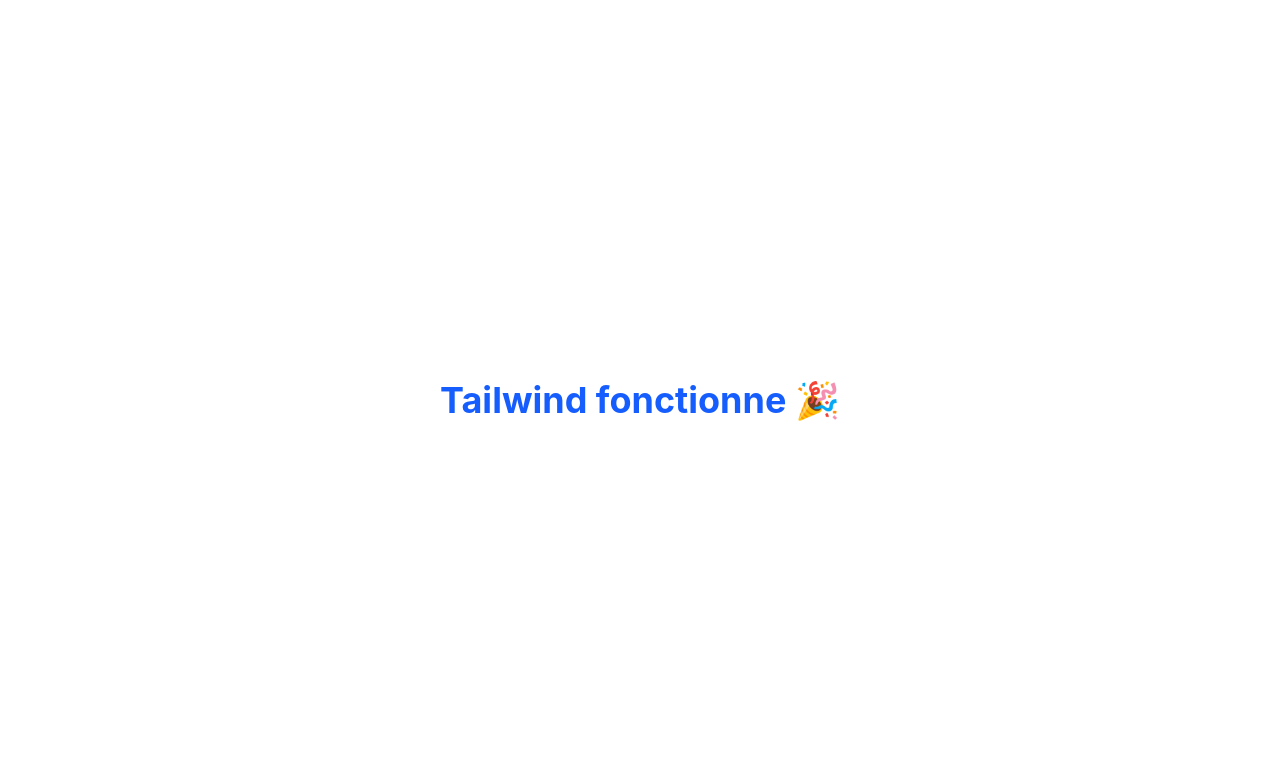
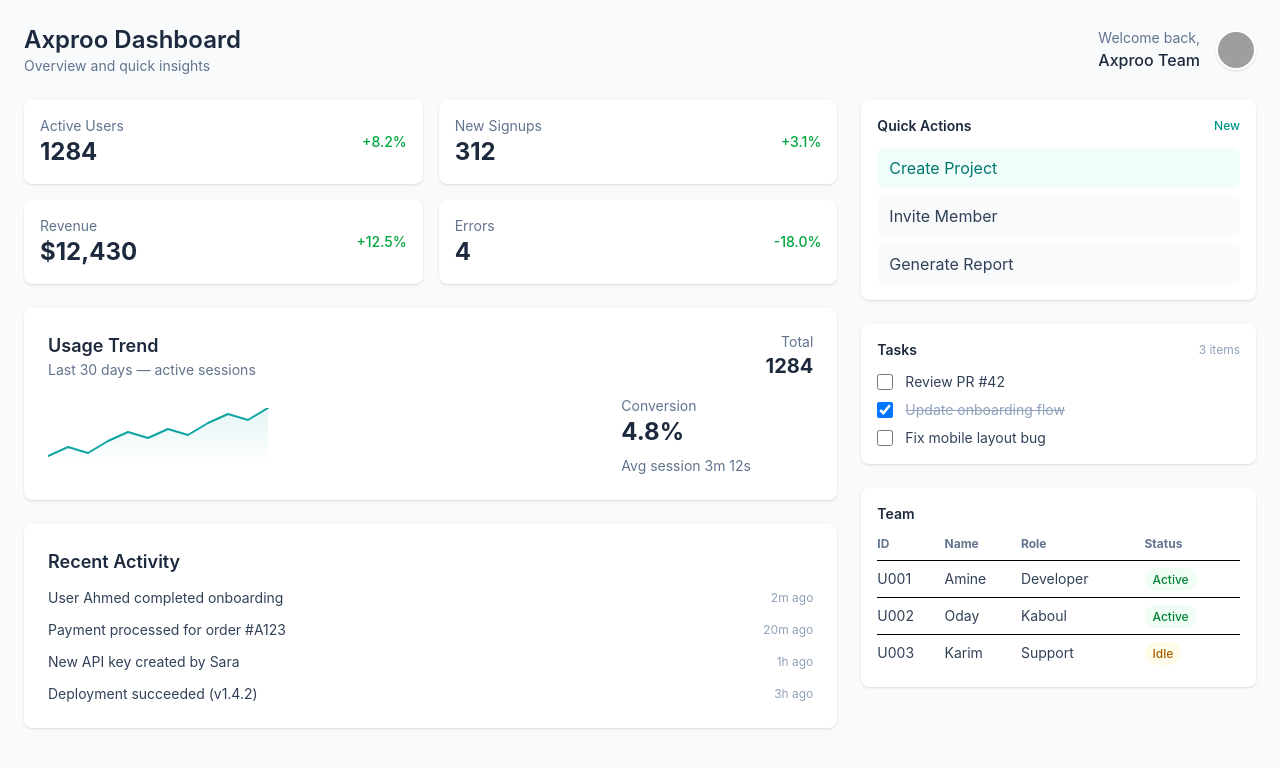
Before and after one commit to axproo/StageManager, a Vue app in the folder frontend/: page / in a window 1280 px wide. Shown: the top 768 px of the page. Built offline with nearby package versions, Linux system fonts and the light colour scheme; grey boxes are pictures that could not be loaded.

Commit message:
Ajout Khalil

```diff
--- a/frontend/package.json
+++ b/frontend/package.json
@@ -18,7 +18,7 @@
     "@vitejs/plugin-vue": "^6.0.7",
     "@vue/tsconfig": "^0.9.1",
     "typescript": "~6.0.2",
-    "vite": "^8.1.1",
+    "vite": "^8.1.4",
     "vue-tsc": "^3.3.5"
   }
 }
--- a/frontend/src/App.vue
+++ b/frontend/src/App.vue
@@ -1,11 +1,203 @@
 <script setup lang="ts">
+import { ref, computed } from 'vue'
 
+/** Sample reactive data */
+const user = {
+  name: 'Axproo Team',
+  avatar: 'https://ui-avatars.com/api/?name=Axproo&background=0D9488&color=fff'
+}
+
+/** KPI cards */
+const kpis = ref([
+  { id: 1, title: 'Active Users', value: 1284, delta: '+8.2%' },
+  { id: 2, title: 'New Signups', value: 312, delta: '+3.1%' },
+  { id: 3, title: 'Revenue', value: '$12,430', delta: '+12.5%' },
+  { id: 4, title: 'Errors', value: 4, delta: '-18.0%' }
+])
+
+/** Sparkline data (simple numbers) */
+const sparkData = ref([12, 18, 14, 22, 28, 24, 30, 26, 34, 40, 36, 44])
+
+/** Recent activity */
+const activities = ref([
+  { id: 1, text: 'User Ahmed completed onboarding', time: '2m ago' },
+  { id: 2, text: 'Payment processed for order #A123', time: '20m ago' },
+  { id: 3, text: 'New API key created by Sara', time: '1h ago' },
+  { id: 4, text: 'Deployment succeeded (v1.4.2)', time: '3h ago' }
+])
+
+/** Tasks */
+const tasks = ref([
+  { id: 1, title: 'Review PR #42', done: false },
+  { id: 2, title: 'Update onboarding flow', done: true },
+  { id: 3, title: 'Fix mobile layout bug', done: false }
+])
+
+/** Table rows */
+const users = ref([
+  { id: 'U001', name: 'Amine', role: 'Developer', status: 'Active' },
+  { id: 'U002', name: 'Oday', role: 'Kaboul', status: 'Active' },
+  { id: 'U003', name: 'Karim', role: 'Support', status: 'Idle' }
+])
+
+/** Derived values */
+const totalUsers = computed(() => kpis.value.find(k => k.title === 'Active Users')?.value ?? 0)
+
+/** Helpers for sparkline SVG */
+function sparkPath(values: number[], width = 220, height = 48) {
+  if (!values.length) return ''
+  const max = Math.max(...values)
+  const min = Math.min(...values)
+  const len = values.length
+  const step = width / (len - 1)
+  const points = values.map((v, i) => {
+    const x = i * step
+    const y = height - ((v - min) / (max - min || 1)) * height
+    return `${x},${y}`
+  })
+  return `M ${points.join(' L ')}`
+}
 </script>
 
 <template>
-  <div class="min-h-screen flex items-center justify-center">
-    <h1 class="text-4xl font-bold text-blue-600">
-      Tailwind fonctionne 🎉
-    </h1>
+  <div class="p-6 bg-slate-50 min-h-screen">
+    <!-- Header -->
+    <header class="flex items-center justify-between mb-6">
+      <div>
+        <h2 class="text-2xl font-semibold text-slate-800">Axproo Dashboard</h2>
+        <p class="text-sm text-slate-500">Overview and quick insights</p>
+      </div>
+      <div class="flex items-center gap-4">
+        <div class="text-right">
+          <div class="text-sm text-slate-500">Welcome back,</div>
+          <div class="font-medium text-slate-800">{{ user.name }}</div>
+        </div>
+        <img :src="user.avatar" alt="avatar" class="w-10 h-10 rounded-full border-2 border-white shadow-sm" />
+      </div>
+    </header>
+
+    <!-- Grid -->
+    <main class="grid grid-cols-1 lg:grid-cols-12 gap-6">
+      <!-- Left: KPIs + Chart -->
+      <section class="lg:col-span-8 space-y-6">
+        <!-- KPI cards -->
+        <div class="grid grid-cols-1 sm:grid-cols-2 gap-4">
+          <div v-for="k in kpis" :key="k.id" class="bg-white p-4 rounded-lg shadow-sm flex items-center justify-between">
+            <div>
+              <div class="text-sm text-slate-500">{{ k.title }}</div>
+              <div class="text-2xl font-bold text-slate-800">{{ k.value }}</div>
+            </div>
+            <div class="text-sm text-green-600 font-medium">{{ k.delta }}</div>
+          </div>
+        </div>
+
+        <!-- Main card with sparkline -->
+        <div class="bg-white p-6 rounded-lg shadow-sm">
+          <div class="flex items-start justify-between mb-4">
+            <div>
+              <h3 class="text-lg font-semibold text-slate-800">Usage Trend</h3>
+              <p class="text-sm text-slate-500">Last 30 days — active sessions</p>
+            </div>
+            <div class="text-right">
+              <div class="text-sm text-slate-500">Total</div>
+              <div class="text-xl font-bold text-slate-800">{{ totalUsers }}</div>
+            </div>
+          </div>
+
+          <!-- Sparkline + stats -->
+          <div class="flex items-center gap-6">
+            <div class="flex-1">
+              <svg :width="240" :height="56" class="w-full h-14">
+                <path :d="sparkPath(sparkData, 220, 48)" fill="none" stroke="#0ea5a4" stroke-width="2" stroke-linecap="round" stroke-linejoin="round" />
+                <linearGradient id="g" x1="0" x2="0" y1="0" y2="1">
+                  <stop offset="0%" stop-color="#0ea5a4" stop-opacity="0.12" />
+                  <stop offset="100%" stop-color="#0ea5a4" stop-opacity="0" />
+                </linearGradient>
+                <path :d="sparkPath(sparkData, 220, 48) + ' L 220 56 L 0 56 Z'" fill="url(#g)" opacity="0.9" />
+              </svg>
+            </div>
+
+            <div class="w-48">
+              <div class="text-sm text-slate-500">Conversion</div>
+              <div class="text-2xl font-bold text-slate-800">4.8%</div>
+              <div class="text-sm text-slate-500 mt-2">Avg session 3m 12s</div>
+            </div>
+          </div>
+        </div>
+
+        <!-- Recent activity -->
+        <div class="bg-white p-6 rounded-lg shadow-sm">
+          <h3 class="text-lg font-semibold text-slate-800 mb-3">Recent Activity</h3>
+          <ul class="space-y-3">
+            <li v-for="a in activities" :key="a.id" class="flex items-center justify-between">
+              <div class="text-sm text-slate-700">{{ a.text }}</div>
+              <div class="text-xs text-slate-400">{{ a.time }}</div>
+            </li>
+          </ul>
+        </div>
+      </section>
+
+      <!-- Right: Tasks + Table -->
+      <aside class="lg:col-span-4 space-y-6">
+        <!-- Quick actions -->
+        <div class="bg-white p-4 rounded-lg shadow-sm">
+          <div class="flex items-center justify-between mb-3">
+            <h4 class="text-sm font-semibold text-slate-800">Quick Actions</h4>
+            <button class="text-xs text-teal-600 font-medium">New</button>
+          </div>
+          <div class="flex flex-col gap-2">
+            <button class="w-full text-left px-3 py-2 rounded-md bg-teal-50 text-teal-700 hover:bg-teal-100">Create Project</button>
+            <button class="w-full text-left px-3 py-2 rounded-md bg-slate-50 text-slate-700 hover:bg-slate-100">Invite Member</button>
+            <button class="w-full text-left px-3 py-2 rounded-md bg-slate-50 text-slate-700 hover:bg-slate-100">Generate Report</button>
+          </div>
+        </div>
+
+        <!-- Tasks -->
+        <div class="bg-white p-4 rounded-lg shadow-sm">
+          <div class="flex items-center justify-between mb-3">
+            <h4 class="text-sm font-semibold text-slate-800">Tasks</h4>
+            <div class="text-xs text-slate-400">{{ tasks.length }} items</div>
+          </div>
+          <ul class="space-y-2">
+            <li v-for="t in tasks" :key="t.id" class="flex items-center gap-3">
+              <input type="checkbox" v-model="t.done" class="h-4 w-4 text-teal-600 rounded" />
+              <div :class="['text-sm', t.done ? 'line-through text-slate-400' : 'text-slate-700']">{{ t.title }}</div>
+            </li>
+          </ul>
+        </div>
+
+        <!-- Users table -->
+        <div class="bg-white p-4 rounded-lg shadow-sm">
+          <h4 class="text-sm font-semibold text-slate-800 mb-3">Team</h4>
+          <table class="w-full text-sm">
+            <thead>
+              <tr class="text-left text-xs text-slate-500">
+                <th class="pb-2">ID</th>
+                <th class="pb-2">Name</th>
+                <th class="pb-2">Role</th>
+                <th class="pb-2">Status</th>
+              </tr>
+            </thead>
+            <tbody>
+              <tr v-for="u in users" :key="u.id" class="border-t">
+                <td class="py-2 text-slate-700">{{ u.id }}</td>
+                <td class="py-2 text-slate-700">{{ u.name }}</td>
+                <td class="py-2 text-slate-700">{{ u.role }}</td>
+                <td class="py-2">
+                  <span :class="['px-2 py-1 rounded-full text-xs font-medium', u.status === 'Active' ? 'bg-green-50 text-green-700' : 'bg-yellow-50 text-yellow-700']">
+                    {{ u.status }}
+                  </span>
+                </td>
+              </tr>
+            </tbody>
+          </table>
+        </div>
+      </aside>
+    </main>
   </div>
 </template>
+
+<style scoped>
+/* small visual polish */
+svg { display: block; }
+</style>
```
Also changed, not shown: 1 other file (tests, documents, lock files or other folders).
